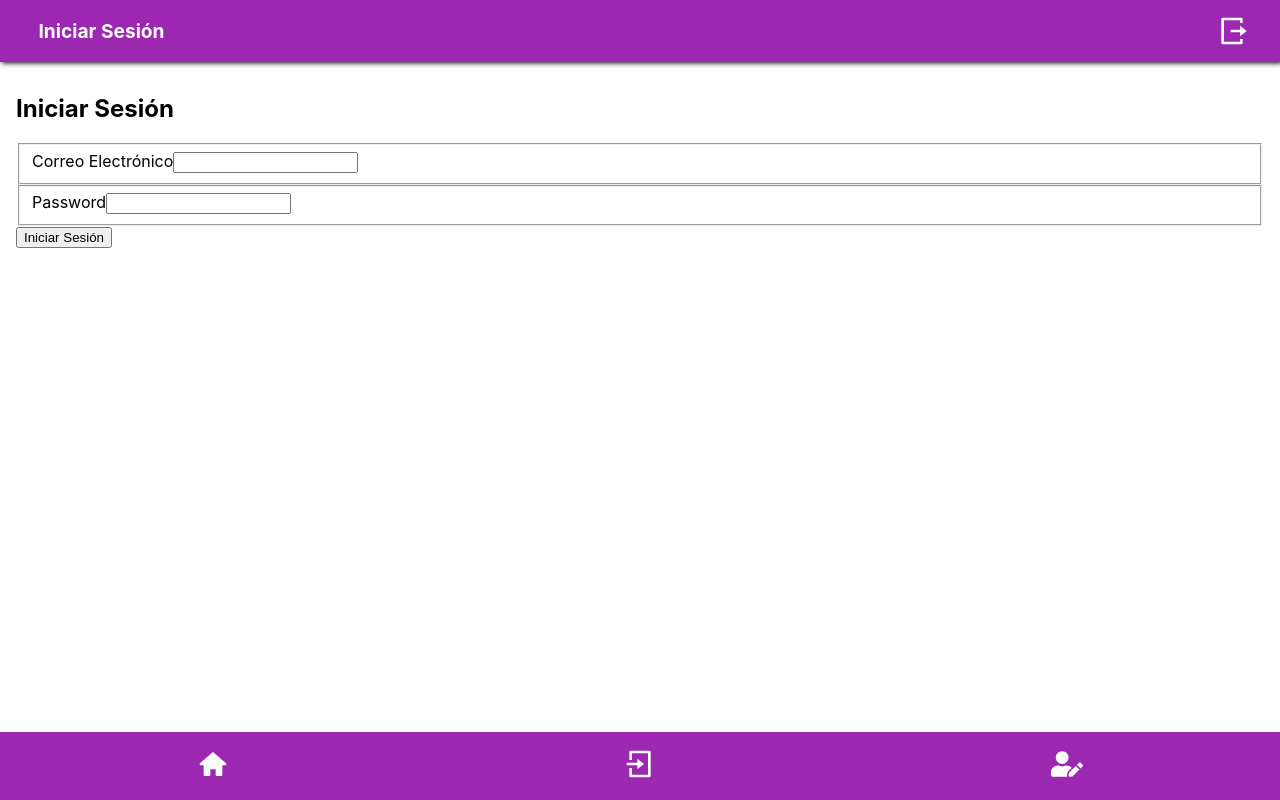
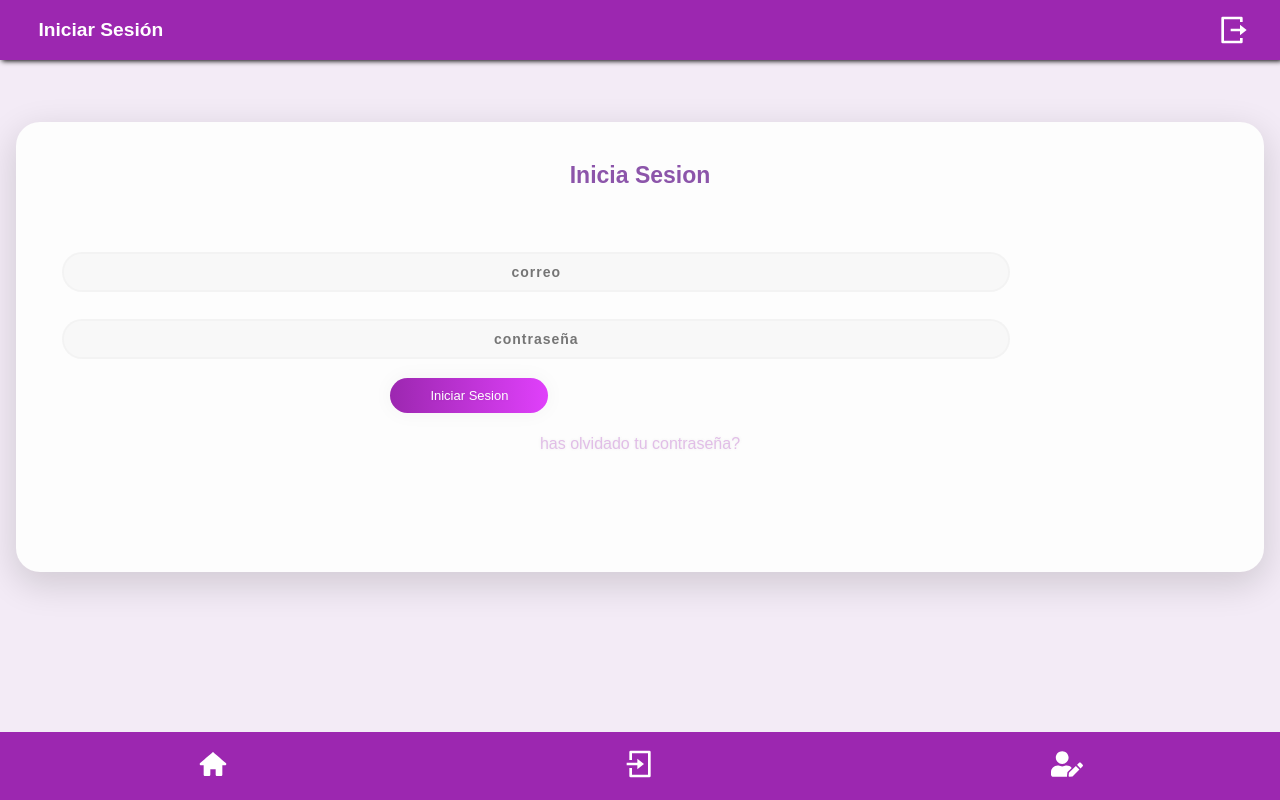
Before and after one commit to gyrbi/cuanticosapp, a React (Create React App) app in the folder frtcuanticos/: page /login in a window 1280 px wide. Built offline with nearby package versions, Linux system fonts and the light colour scheme.

Commit message:
vistas
frt login, registro

```diff
--- a/frtcuanticos/src/App.js
+++ b/frtcuanticos/src/App.js
@@ -16,7 +16,7 @@ import Login from './Components/Content/Login';
 // import MiDonacion from './Components/Content/MiDonacion';
 import OtrasDonaciones from './Components/Content/OtrasDonaciones';
 // import RecuContra from './Components/Content/RecuContra';
-// import Register from './Components/Content/Register';
+import Register from './Components/Content/register';
 // import Voluntariado from './Components/Content/Voluntariado';
 
 import './App.css';
@@ -133,10 +133,11 @@ export default class extends Component
                 {/* <PRoute path="/donaciones" component={Donaciones} exact auth={auth}/>
                 <PRoute path="/factura" component={Factura} exact auth={auth} /> */}
                 <NRoute path="/login" component={Login} exact auth={auth} />
+                <NRoute path="/register" component={Register} exact auth={auth} />
                 {/* <PRoute path="/miDonacion" component={MiDonacion} exact auth={auth} /> */}
                 <PRoute path="/otrasDonaciones" component={OtrasDonaciones} exact auth={auth} />
                 {/* <NRoute path="/recuperacion" component={RecuContra} exact auth={auth} />
-                <NRoute path="/register" component={Register} exact auth={auth} />
+
                 <PRoute path="/voluntariado" component={Voluntariado} exact auth={auth} /> */}
           </Switch>
       </BRouter>
--- a/frtcuanticos/src/Components/Content/Login/index.js
+++ b/frtcuanticos/src/Components/Content/Login/index.js
@@ -4,6 +4,7 @@ import {Redirect} from 'react-router-dom';
 
 import {login} from './actions';
 
+import './login.css';
 export default class extends Component
 {
     constructor()
@@ -57,8 +58,21 @@ export default class extends Component
                 title={"Iniciar Sesión"}
                 auth = {this.props.auth}
             >
+                {/* estructura de Login */}
 
-                <h2> Iniciar Sesión </h2>
+
+        <div className="main">
+            <p className="sign" align="center">Inicia Sesion</p>
+            <form className="form1">
+                 <input className="un " type="text" align="center" placeholder="correo" name="email" onChange={this.onTextChange} value ={this.state.email}/>
+                 <input className="pass" type="password" align="center" placeholder="contraseña" name="contra" onChange={this.onTextChange} value={this.state.contra}/>
+                    <a className="submit" align="center" onClick={this.onClickButton}>Iniciar Sesion</a>
+                    <p className="forgot" align="center" ><a href="#">has olvidado tu contraseña?</a></p>
+            </form>
+
+         </div>
+
+                {/* <h2> Iniciar Sesión </h2>
                 <fieldset>
                     <label> Correo Electrónico</label>
                     <input type="email" name="email" onChange={this.onTextChange} value ={this.state.email} />
@@ -68,7 +82,7 @@ export default class extends Component
                     <input type="password" name="contra" onChange={this.onTextChange} value={this.state.contra} />
                 </fieldset>
 
-                <button onClick={this.onClickButton}> Iniciar Sesión</button>
+                <button onClick={this.onClickButton}> Iniciar Sesión</button> */}
 
             </Page>
         )
--- /dev/null
+++ b/frtcuanticos/src/Components/Content/Login/login.css
@@ -0,0 +1,105 @@
+body {
+    background-color: #F3EBF6;
+    font-family: 'Ubuntu', sans-serif;
+}
+
+.main {
+    margin-top: 60.8px;
+    background-color: #Fdfdfd;
+    height: 400px;
+    margin: 3em auto;
+    border-radius: 1.5em;
+    box-shadow: 0px 11px 35px 2px rgba(0, 0, 0, 0.14);
+}
+
+.sign {
+    padding-top: 40px;
+    color: #8C55AA;
+    font-family: 'Ubuntu', sans-serif;
+    font-weight: bold;
+    font-size: 23px;
+}
+
+.un {
+width: 76%;
+color: rgb(38, 50, 56);
+font-weight: 700;
+font-size: 14px;
+letter-spacing: 1px;
+background: rgba(136, 126, 126, 0.04);
+padding: 10px 20px;
+border: none;
+border-radius: 20px;
+outline: none;
+box-sizing: border-box;
+border: 2px solid rgba(0, 0, 0, 0.02);
+margin-bottom: 50px;
+margin-left: 46px;
+text-align: center;
+margin-bottom: 27px;
+font-family: 'Ubuntu', sans-serif;
+}
+
+form.form1 {
+    padding-top: 40px;
+}
+
+.pass {
+width: 76%;
+color: rgb(38, 50, 56);
+font-weight: 700;
+font-size: 14px;
+letter-spacing: 1px;
+background: rgba(136, 126, 126, 0.04);
+padding: 10px 20px;
+border: none;
+border-radius: 20px;
+outline: none;
+box-sizing: border-box;
+border: 2px solid rgba(0, 0, 0, 0.02);
+margin-bottom: 50px;
+margin-left: 46px;
+text-align: center;
+margin-bottom: 27px;
+font-family: 'Ubuntu', sans-serif;
+}
+
+
+.un:focus, .pass:focus {
+    border: 2px solid rgba(0, 0, 0, 0.18) !important;
+
+}
+
+.submit {
+     cursor: pointer;
+    border-radius: 5em;
+    color: #fff;
+    background: linear-gradient(to right, #9C27B0, #E040FB);
+    border: 0;
+    padding-left: 40px;
+    padding-right: 40px;
+    padding-bottom: 10px;
+    padding-top: 10px;
+    font-family: 'Ubuntu', sans-serif;
+    margin-left: 30%;
+    font-size: 13px;
+    box-shadow: 0 0 20px 1px rgba(0, 0, 0, 0.04);
+}
+
+.forgot {
+    text-shadow: 0px 0px 3px rgba(117, 117, 117, 0.12);
+    color: #E1BEE7;
+    padding-top: 15px;
+}
+
+a {
+    text-shadow: 0px 0px 3px rgba(117, 117, 117, 0.12);
+    color: #E1BEE7;
+    text-decoration: none
+}
+
+@media (max-width: 600px) {
+    .main {
+        border-radius: 0px;
+    }
+}
--- /dev/null
+++ b/frtcuanticos/src/Components/Content/register/index.js
@@ -0,0 +1,62 @@
+import React, {Component} from 'react';
+import Page from '../../Page';
+
+import './registrar.css'
+
+export default class extends Component
+{
+    constructor()
+    {
+        super();
+        this.state =
+        {
+            email:'',
+            contra:'',
+            nom:'',
+            tipoCuenta:'',
+        }
+
+        this.onClickButton = this.onClickButton.bind(this);
+        this.onTexChange = this.onTexChange.bind(this);
+    }
+
+    onTexChange(e)
+    {
+        const {name, value} = e.target;
+        this.setState({[name]: value});
+    }
+
+    onClickButton(e)
+    {
+        alert(JSON.stringify(this.state));
+    }
+
+    render()
+    {
+        return(
+            <Page
+                showHeader={true}
+                showFooter={true}
+                title={"Crear Cuenta"}
+                auth = {this.props.auth}
+                >
+                    <div className="main">
+                        <p className="sign" align="center">Crear Cuenta</p>
+                        <form className="form1">
+                            <input className="un " type="text" align="center" placeholder="correo" name="email" onChange={this.onTextChange} value ={this.state.email}/>
+                            <input className="pass" type="password" align="center" placeholder="contraseña" name="contra" onChange={this.onTextChange} value={this.state.contra}/>
+                            <input className="pass" type="password" align="center" placeholder="repetir contraseña" />
+                            <input className="un" type ="text" align ="center" placeholder="nombre" name="nom" onChange={this.onTextChange} value ={this.state.nom} />
+                                <a className="submit" align="center" onClick={this.onClickButton}>Registrarse</a>
+                        </form>
+                        {this.state.email}
+                        <br/>
+                        {this.state.password}
+
+                     </div>
+            </Page>
+
+        )
+    }
+
+}
--- /dev/null
+++ b/frtcuanticos/src/Components/Content/register/registrar.css
@@ -0,0 +1,108 @@
+body {
+    background-color: #F3EBF6;
+    font-family: 'Ubuntu', sans-serif;
+}
+main{
+    margin-top: 30.8px;
+}
+
+.main {
+
+    background-color: #Fdfdfd;
+    height: 450px;
+    margin: 1em auto;
+    border-radius: 1.5em;
+    box-shadow: 0px 11px 35px 2px rgba(0, 0, 0, 0.14);
+}
+
+.sign {
+    padding-top: 40px;
+    color: #8C55AA;
+    font-family: 'Ubuntu', sans-serif;
+    font-weight: bold;
+    font-size: 23px;
+}
+
+.un {
+width: 76%;
+color: rgb(38, 50, 56);
+font-weight: 700;
+font-size: 14px;
+letter-spacing: 1px;
+background: rgba(136, 126, 126, 0.04);
+padding: 10px 20px;
+border: none;
+border-radius: 20px;
+outline: none;
+box-sizing: border-box;
+border: 2px solid rgba(0, 0, 0, 0.02);
+margin-bottom: 50px;
+margin-left: 46px;
+text-align: center;
+margin-bottom: 27px;
+font-family: 'Ubuntu', sans-serif;
+}
+
+form.form1 {
+    padding-top: 40px;
+}
+
+.pass {
+width: 76%;
+color: rgb(38, 50, 56);
+font-weight: 700;
+font-size: 14px;
+letter-spacing: 1px;
+background: rgba(136, 126, 126, 0.04);
+padding: 10px 20px;
+border: none;
+border-radius: 20px;
+outline: none;
+box-sizing: border-box;
+border: 2px solid rgba(0, 0, 0, 0.02);
+margin-bottom: 50px;
+margin-left: 46px;
+text-align: center;
+margin-bottom: 27px;
+font-family: 'Ubuntu', sans-serif;
+}
+
+
+.un:focus, .pass:focus {
+    border: 2px solid rgba(0, 0, 0, 0.18) !important;
+
+}
+
+.submit {
+     cursor: pointer;
+    border-radius: 5em;
+    color: #fff;
+    background: linear-gradient(to right, #9C27B0, #E040FB);
+    border: 0;
+    padding-left: 40px;
+    padding-right: 40px;
+    padding-bottom: 10px;
+    padding-top: 10px;
+    font-family: 'Ubuntu', sans-serif;
+    margin-left: 30%;
+    font-size: 13px;
+    box-shadow: 0 0 20px 1px rgba(0, 0, 0, 0.04);
+}
+
+.forgot {
+    text-shadow: 0px 0px 3px rgba(117, 117, 117, 0.12);
+    color: #E1BEE7;
+    padding-top: 15px;
+}
+
+a {
+    text-shadow: 0px 0px 3px rgba(117, 117, 117, 0.12);
+    color: #E1BEE7;
+    text-decoration: none
+}
+
+@media (max-width: 600px) {
+    .main {
+        border-radius: 0px;
+    }
+}
--- a/frtcuanticos/src/Components/Header/header.css
+++ b/frtcuanticos/src/Components/Header/header.css
@@ -5,7 +5,7 @@ header{
     justify-content: space-between;
     align-items: center;
     box-shadow: 2px 1px 5px #000;
-    position: fixed;
+    /* position: fixed; */
     left: 0px;
     top: 0px;
     width: 100vw;
```
